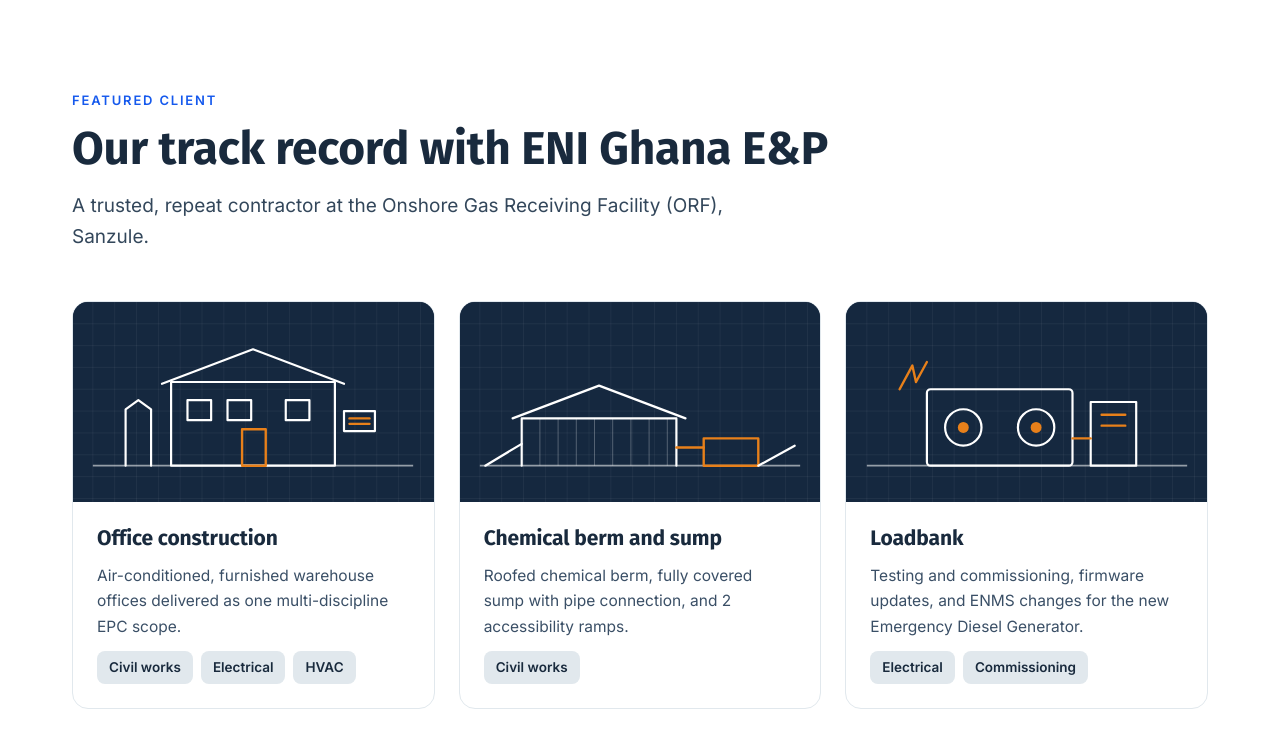
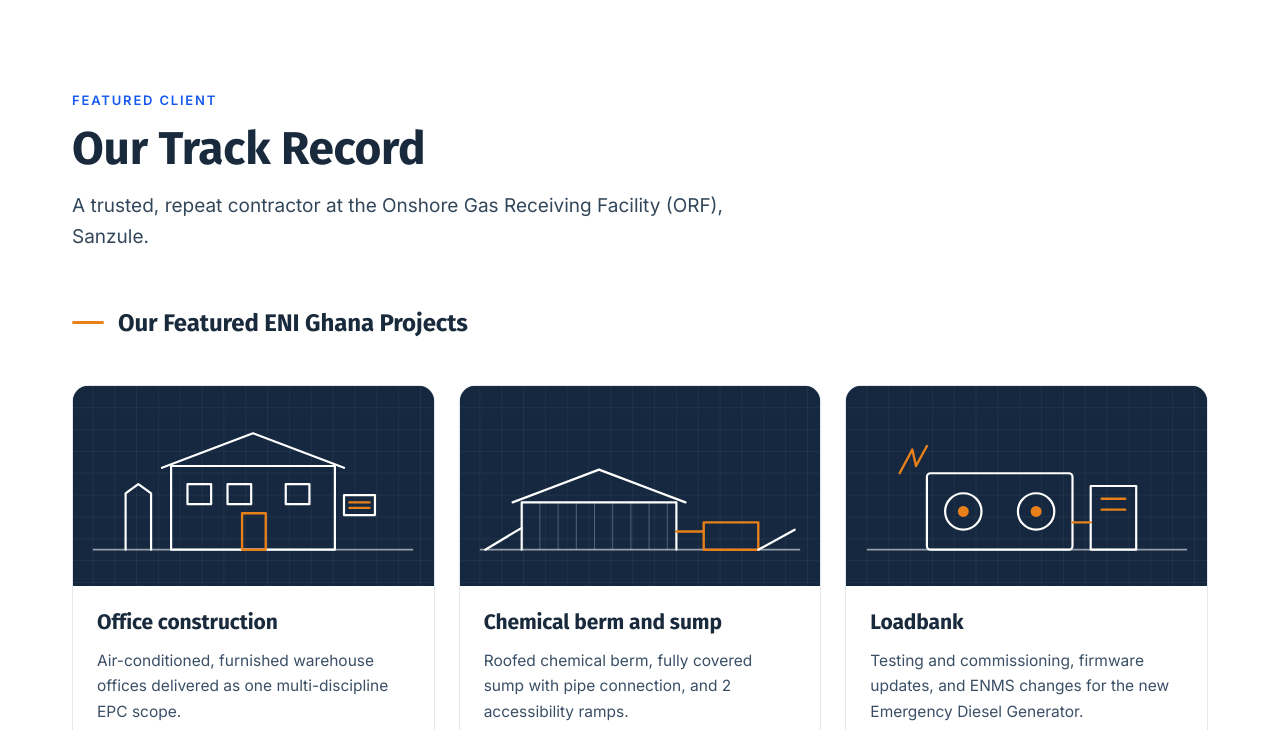
Before and after one commit to Awuah-Baah22/dsl-website, a plain HTML site: page projects.html in a window 1280 px wide. Shown: the part 780-1510 px from the top of the page. Drawn offline with Linux system fonts and the light colour scheme.

Commit message:
Projects: ENI headings and portfolio line
- ENI heading is now 'Our Track Record'.
- New small heading above the ENI cards: 'Our Featured ENI Ghana
  Projects' (orange line before it, .eni__subhead).
- Portfolio line: 'Energy, industrial and infrastructure clients.'
  (removed 'across Ghana and the region').

Co-Authored-By: Claude Opus 5.5 <noreply@anthropic.com>
Claude-Session: https://claude.ai/code/session_01CYn6kifpYmwmdSHTW4KNhJ

```diff
--- a/css/pages.css
+++ b/css/pages.css
@@ -333,6 +333,9 @@
 
 /* ---- 5a. ENI Ghana ---- */
 .eni__head { display: grid; grid-template-columns: 1fr auto; align-items: end; gap: 32px 56px; }
+/* "Our Featured ENI Ghana Projects": small heading above the project cards, with an orange line */
+.eni__subhead { display: flex; align-items: center; gap: 14px; margin-top: 8px; font-size: 24px; color: var(--navy); }
+.eni__subhead::before { content: ""; width: 32px; height: 3px; border-radius: 3px; background: var(--orange); }
 
 .work-grid { display: grid; grid-template-columns: repeat(3, 1fr); gap: 24px; }
 .work-card { display: flex; flex-direction: column; overflow: hidden; background: var(--white); border: 1px solid var(--line); border-radius: 16px; text-decoration: none; transition: translate .25s, box-shadow .25s, border-color .25s; }
--- a/projects.html
+++ b/projects.html
@@ -104,12 +104,12 @@
       <div class="eni__head">
         <div class="section-head section-head--left reveal">
           <span class="eyebrow">Featured client</span>
-          <h2>Our track record with ENI Ghana E&amp;P</h2>
+          <h2>Our Track Record</h2>
           <p>A trusted, repeat contractor at the Onshore Gas Receiving Facility (ORF), Sanzule.</p>
         </div>
       </div>
 
-
+      <h3 class="eni__subhead reveal">Our Featured ENI Ghana Projects</h3>
       <div class="work-grid">
         <article class="work-card reveal">
           <div class="work-card__media">
@@ -189,7 +189,7 @@
       <div class="section-head reveal">
         <span class="eyebrow eyebrow--orange">Project portfolio</span>
         <h2>Organizations we have delivered for</h2>
-        <p>Energy, industrial and infrastructure clients across Ghana and the region.</p>
+        <p>Energy, industrial and infrastructure clients.</p>
       </div>
       <div class="client-grid">
         <div class="client-card reveal">
```
